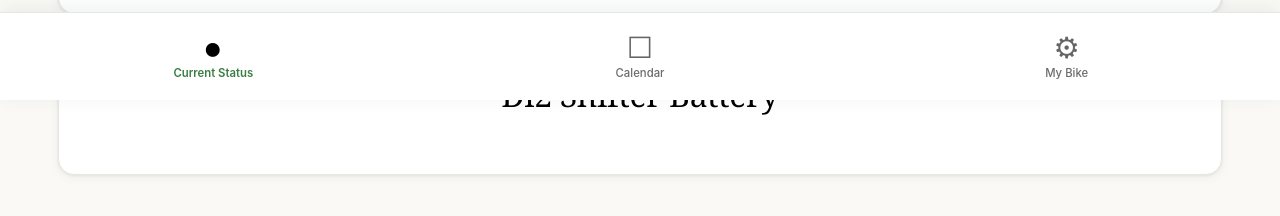
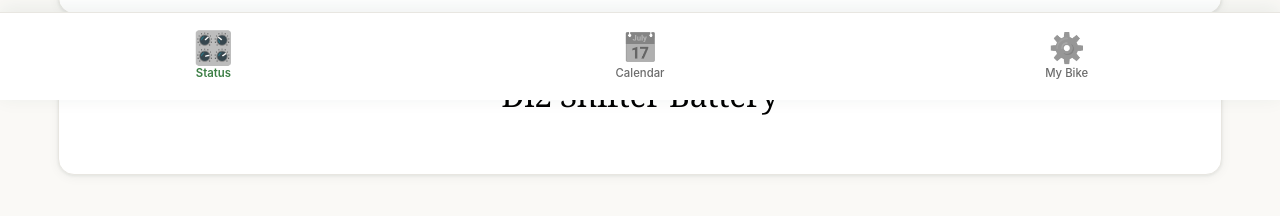
Before and after one commit to papijaja/VeloHub, a website: page public/index.html in a window 1280 px wide. Shown: the part 700-916 px from the top of the page. Drawn offline with Linux system fonts and the light colour scheme; no server answers.

Commit message:
Update index.html

```diff
--- a/public/index.html
+++ b/public/index.html
@@ -75,15 +75,15 @@
 
     <nav class="tabs">
       <button class="tab-button" data-tab="bethany">
-        <span class="tab-icon">●</span>
-        <span class="tab-label">Current Status</span>
+        <span class="tab-icon">🎛️</span>
+        <span class="tab-label">Status</span>
       </button>
       <button class="tab-button" data-tab="activities">
-        <span class="tab-icon">☐</span>
+        <span class="tab-icon">📅</span>
         <span class="tab-label">Calendar</span>
       </button>
       <button class="tab-button" data-tab="settings">
-        <span class="tab-icon">⚙</span>
+        <span class="tab-icon">⚙️</span>
         <span class="tab-label">My Bike</span>
       </button>
     </nav>
```
